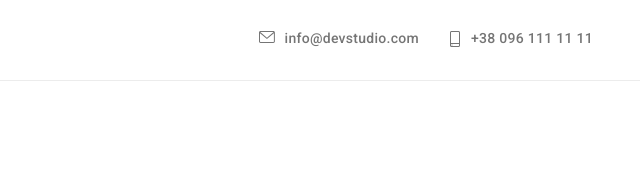
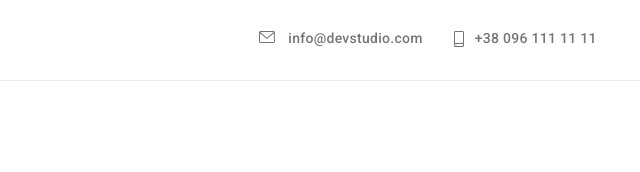
Before and after one commit to Gorodeckii912/goit-markup-hw-04, a plain HTML site: page portfolio.html in a window 1280 px wide. Shown: the top 172 px of the page, 618-1258 px from the left. Drawn offline with nearby package versions, Linux system fonts and the light colour scheme.

Commit message:
Update portfolio.html

```diff
--- a/portfolio.html
+++ b/portfolio.html
@@ -43,23 +43,21 @@
               <a href="#adres" class="TextNAV links contactsP"> Контакти </a>
             </li>
           </ul>
-          <div >
-            <ul class="logonavflex ">
-              <li class="mit ulstyle ">
-                <svg width="16" height="12" href="" class="special-svg">
-                  <use href="./images/icons.svg#icon-envelope"></use>
-                </svg>
-                <a href="mailto:info@devstudio.com" class="mit mailmargin "
-                  >info@devstudio.com</a>
-
+          <div>
+            <ul class="logonavflex">
+              <li class="mit ulstyle">
+                <a href="mailto:info@devstudio.com" class="mit mailmargin">
+                  <svg width="16" height="12" href="" class="special-svg mit">
+                    <use href="./images/icons.svg#icon-envelope"></use>
+                  </svg>
+                  info@devstudio.com</a
+                >
               </li>
-              <li class="mit ulstyle ">
+              <li class="mit ulstyle">
                 <svg width="12" height="16" href="#" class="special-svg">
                   <use href="./images/icons.svg#icon-smartphone"></use>
                 </svg>
-                <a href="tel:+380961111111" class="mit "
-                  >+38 096 111 11 11</a>
-
+                <a href="tel:+380961111111" class="mit">+38 096 111 11 11</a>
               </li>
             </ul>
           </div>
@@ -108,8 +106,7 @@
                 height="294"
             /></a>
             <div class="imgtext">
-              <h3 class="PS2h3">Постер New Orlean vs Golden Star
-            </h3>
+              <h3 class="PS2h3">Постер New Orlean vs Golden Star</h3>
               <p class="PS2p">Дизайн</p>
             </div>
           </li>
```
